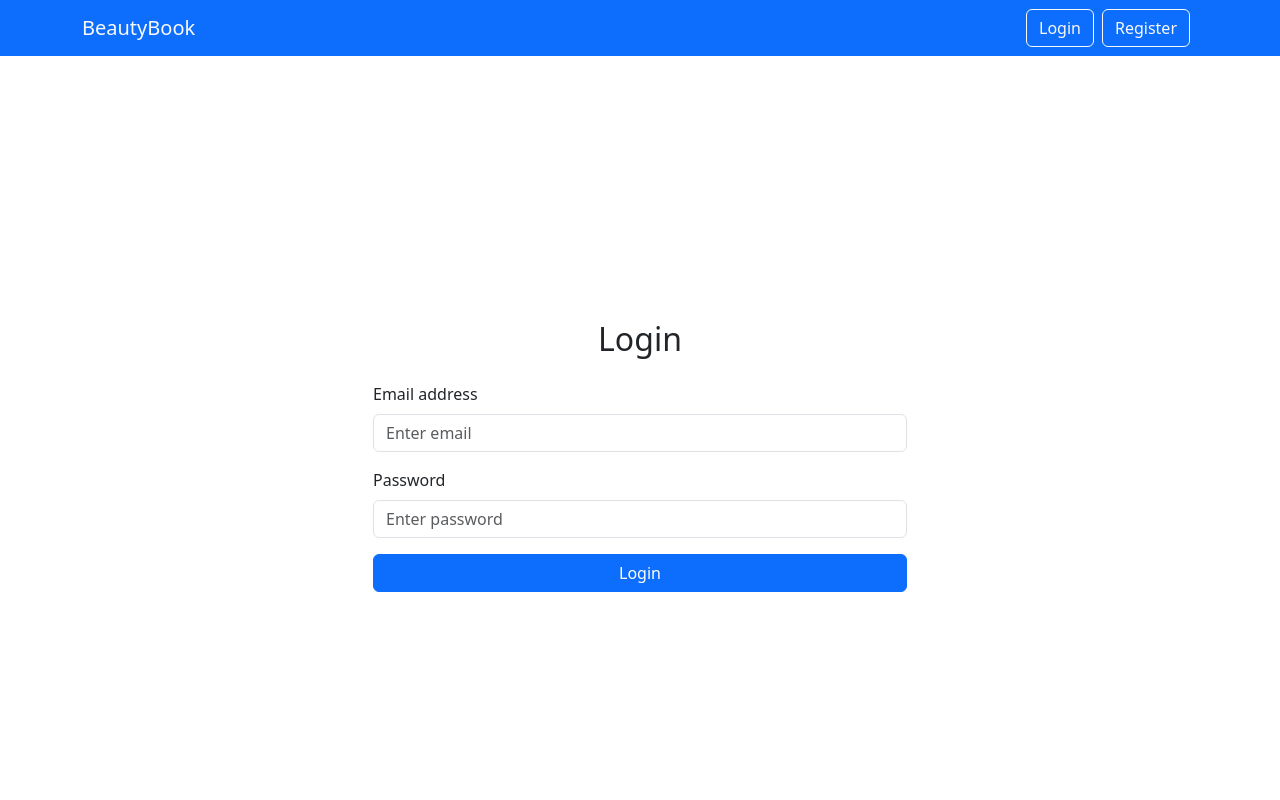
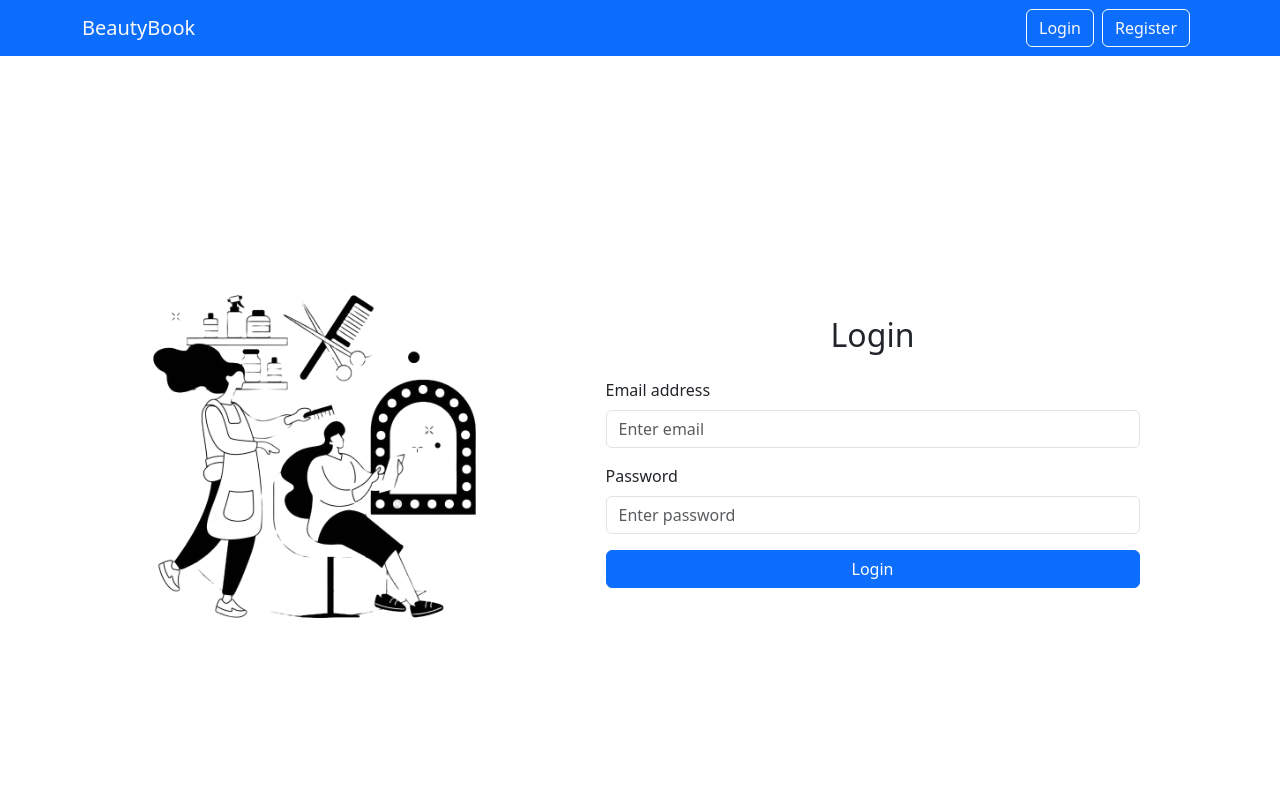
Before and after one commit to yousefalhindawi/beautybook, a React (Create React App) app in the folder beautybook-frontend/: page /login in a window 1280 px wide. Shown: the top 800 px of the page. Built offline with nearby package versions, Linux system fonts and the light colour scheme.

Commit message:
add pic for login & register pages

```diff
--- a/beautybook-frontend/src/components/Auth/Login.js
+++ b/beautybook-frontend/src/components/Auth/Login.js
@@ -37,10 +37,17 @@ const Login = () => {
   return (
     <Container
       className="d-flex justify-content-center align-items-center"
-      style={{ height: "100vh" }}
+      style={{ minHeight: "100vh" }}
     >
       <Row className="w-100">
-        <Col md={6} className="mx-auto">
+        <Col xs={12} md={5} className="text-center">
+          <img
+            src={require("./rb_5764.png")}
+            alt="BeautyBook"
+            className="img-fluid"
+          />
+        </Col>
+        <Col xs={12} md={6} className="m-auto">
           <h2 className="text-center mb-4">Login</h2>
           {userState.error && <Alert variant="danger">{userState.error}</Alert>}
           <Form onSubmit={handleSubmit}>
@@ -64,7 +71,7 @@ const Login = () => {
                 required
               />
             </Form.Group>
-            <Button variant="primary" type="submit" className="w-100">
+            <Button variant="primary" type="submit" className="w-100 mb-2">
               Login
             </Button>
           </Form>
--- a/beautybook-frontend/src/components/Auth/Register.js
+++ b/beautybook-frontend/src/components/Auth/Register.js
@@ -20,7 +20,7 @@ const Register = () => {
     if (userState.user) {
       navigate("/login");
     }
-  }, [userState.user]);
+  }, [userState.user, navigate]);
   const handleSubmit = async (e) => {
     e.preventDefault();
     try {
@@ -38,11 +38,21 @@ const Register = () => {
       style={{ minHeight: "100vh" }}
     >
       <Row className="w-100">
-        <Col md={6} className="mx-auto">
+        <Col xs={12} md={5} className="text-center m-auto">
+          <img
+            src={require("./rb_5764.png")}
+            alt="BeautyBook"
+            className="img-fluid"
+          />
+        </Col>
+        <Col xs={12} md={6} className="m-auto">
           <h2 className="text-center mb-4">Register</h2>
           {/* {error && <Alert variant="danger">{error}</Alert>} */}
 
-          <Form onSubmit={handleSubmit} className="p-4 border rounded shadow bg-light">
+          <Form
+            onSubmit={handleSubmit}
+            className="p-4 border rounded shadow bg-light"
+          >
             <Form.Group className="mb-3" controlId="formName">
               <Form.Label>Full Name</Form.Label>
               <Form.Control
@@ -106,7 +116,9 @@ const Register = () => {
             <Button variant="primary" type="submit" className="w-100">
               Register
             </Button>
-            {userState.error && <Alert variant="danger">{userState.error}</Alert>}
+            {userState.error && (
+              <Alert variant="danger">{userState.error}</Alert>
+            )}
           </Form>
         </Col>
       </Row>
```
Also changed, not shown: beautybook-frontend/src/components/Auth/rb_5764.png (added).
